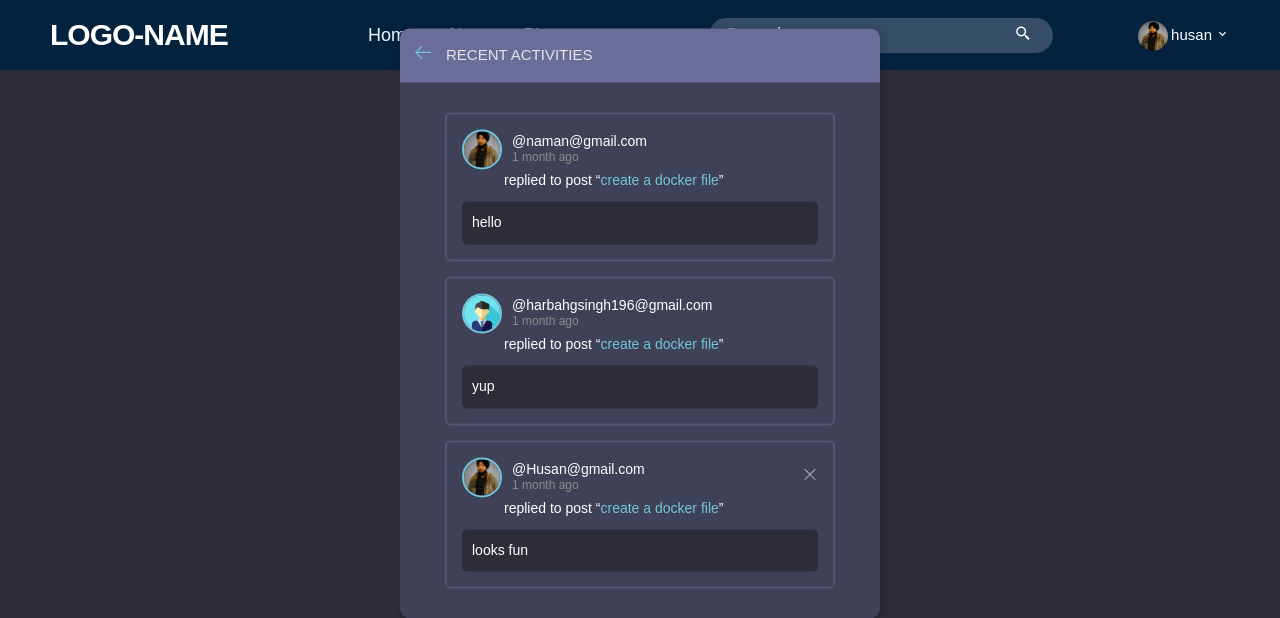
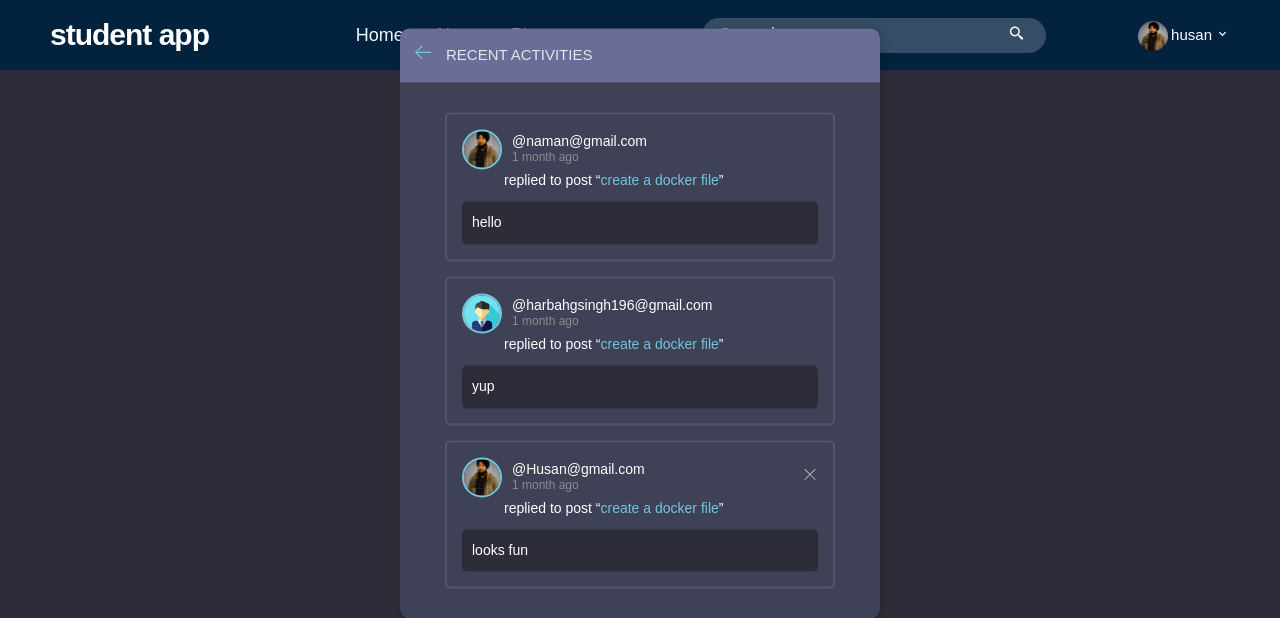
Before and after one commit to Husanbajwa/student_app, a Django app: page /activity/ in a window 1280 px wide. Shown: the top 618 px of the page. Run offline with Django 4.2, Linux system fonts and the light colour scheme; a user stored in the database is signed in; data comes from the database, SQL or seed files in the repository.

Commit message:
Update nav.html

```diff
--- a/templates/nav.html
+++ b/templates/nav.html
@@ -5,7 +5,7 @@
         {% comment %} <div class="logo-img">
             <img src="{% static 'images/logo.png' %}" alt="">
         </div> {% endcomment %}
-        <div>LOGO-NAME</div>
+        <div> student app </div>
     </div>
     <div class="nav-items">
         <li><a href="#">Home</a></li>
```
